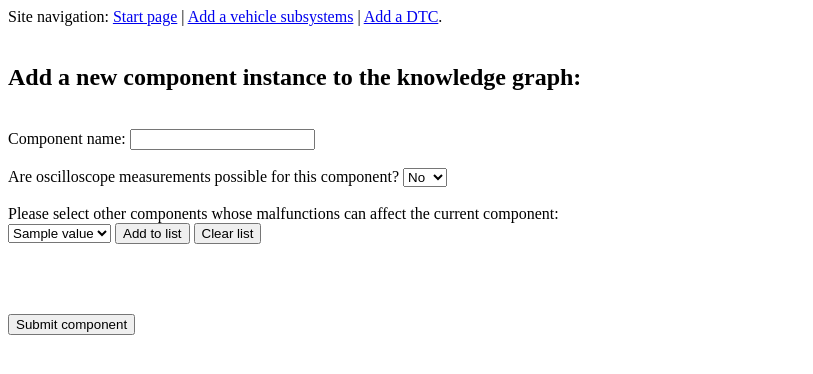
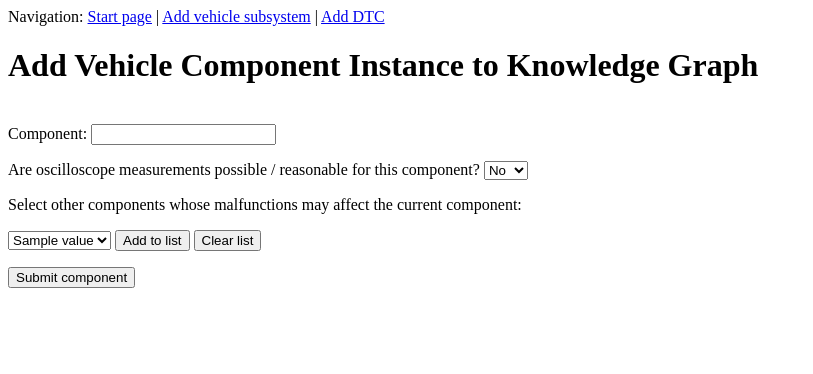
Before and after one commit to tbohne/obd_ontology, a Flask app: page /component_form in a window 1280 px wide. Shown: the top 374 px of the page, without its empty margins (0-813 px from the left). Run offline with Flask 2, Linux system fonts and the light colour scheme; a database or web service that is not in the repository returns one stand-in record (values such as "Sample title"); data that the repository does not hold is empty; some libraries are stand-ins or nearby versions.

Commit message:
refine vehicle component page (web interface)

```diff
--- a/obd_ontology/app.py
+++ b/obd_ontology/app.py
@@ -122,7 +122,7 @@ class SuspectComponentsForm(FlaskForm):
     """
     Form for the component page.
     """
-    component_name = StringField('Component name:')
+    component_name = StringField('Component:')
 
     boolean_choices = [("No", "No",), ("Yes", "Yes")]
 
--- a/templates/component_form.html
+++ b/templates/component_form.html
@@ -1,32 +1,30 @@
 <!DOCTYPE html>
 <html lang="en">
+
 <head>
     <meta charset="UTF-8">
-    <title>Components</title>
+    <title>Vehicle Component</title>
 </head>
+
 <body>
-    <div> Site navigation: <a href="/">Start page</a> | <a href="subsystem_form">Add a vehicle subsystems</a> | <a href="dtc_form">Add a DTC</a>. </div>
+    <div>Navigation: <a href="/">Start page</a> | <a href="subsystem_form">Add vehicle subsystem</a> | <a href="dtc_form">Add DTC</a></div>
+
     <form method="POST">
         {{ form.csrf_token }}
+
+        <h1>Add Vehicle Component Instance to Knowledge Graph</h1>
         <br>
-      <h2>Add a new component instance to the knowledge graph:</h2>
-      <br>
-      {{ form.component_name.label }} {{ form.component_name(size=20) }} <br>
-      <br>
-      Are oscilloscope measurements possible for this component?
-      {{form.measurements_possible}} <br>
-      <br>
-      Please select other components whose malfunctions can affect the current component:
-      <br>
+        {{ form.component_name.label }} {{ form.component_name(size=20) }}
+        <p>Are oscilloscope measurements possible / reasonable for this component? {{form.measurements_possible}}</p>
+        <p>Select other components whose malfunctions may affect the current component:</p>
         <div>{{ form.affecting_components}} {{form.affecting_component_submit}} {{form.clear_affecting_components}}</div>
-      <br>
         <p style="color: blue;">
         {%for i in affecting_components_variable_list%}
             {{i}},
         {%endfor%}</p>
-      <br> <br>
         {{form.final_submit}}
     </form>
+
     {% with messages = get_flashed_messages() %}
         {% if messages %}
             <ul class=flashes>
@@ -36,5 +34,7 @@
             </ul>
         {% endif %}
     {% endwith %}
+
 </body>
+
 </html>
```
Lines whose indentation alone changed are shown as unchanged.
